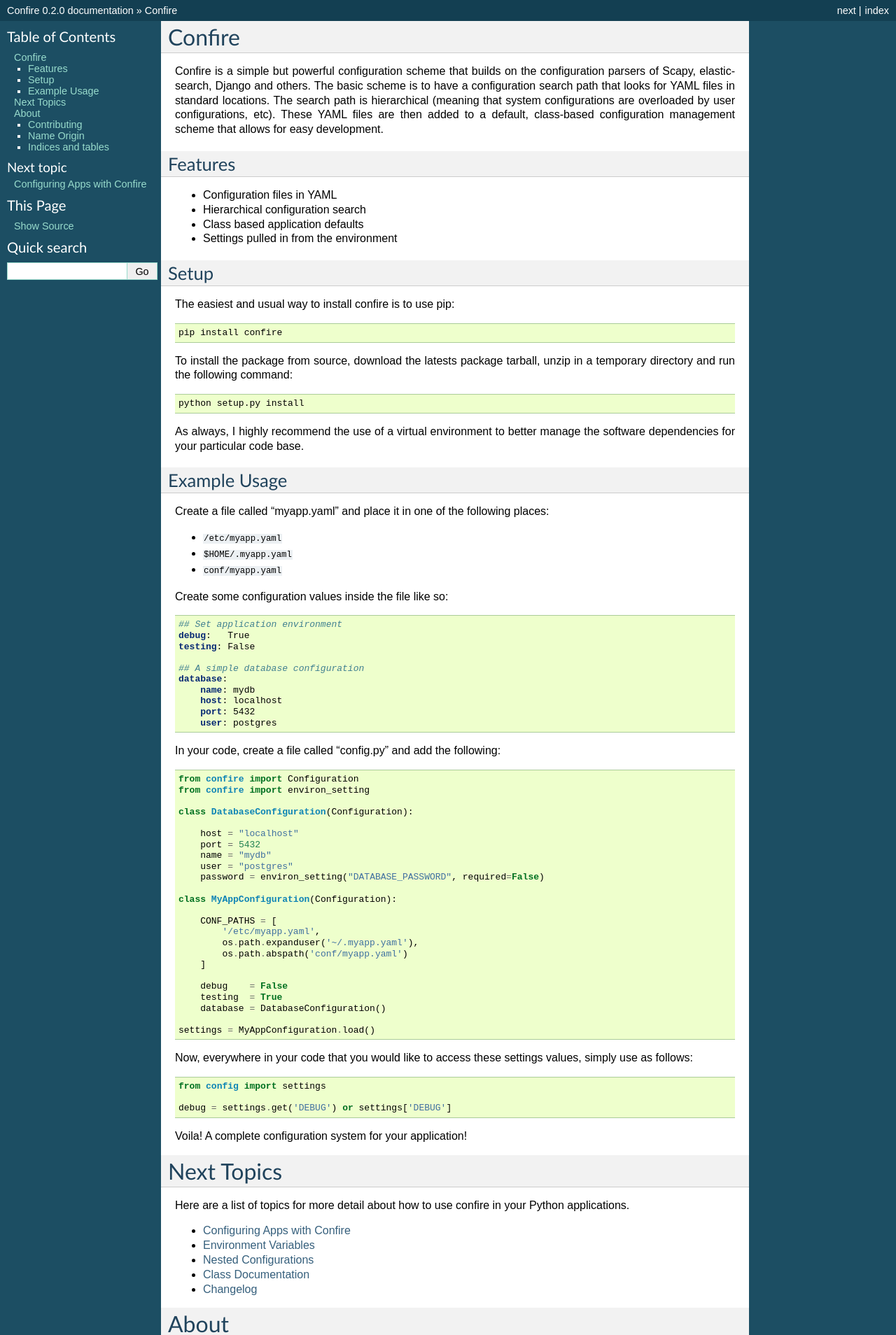
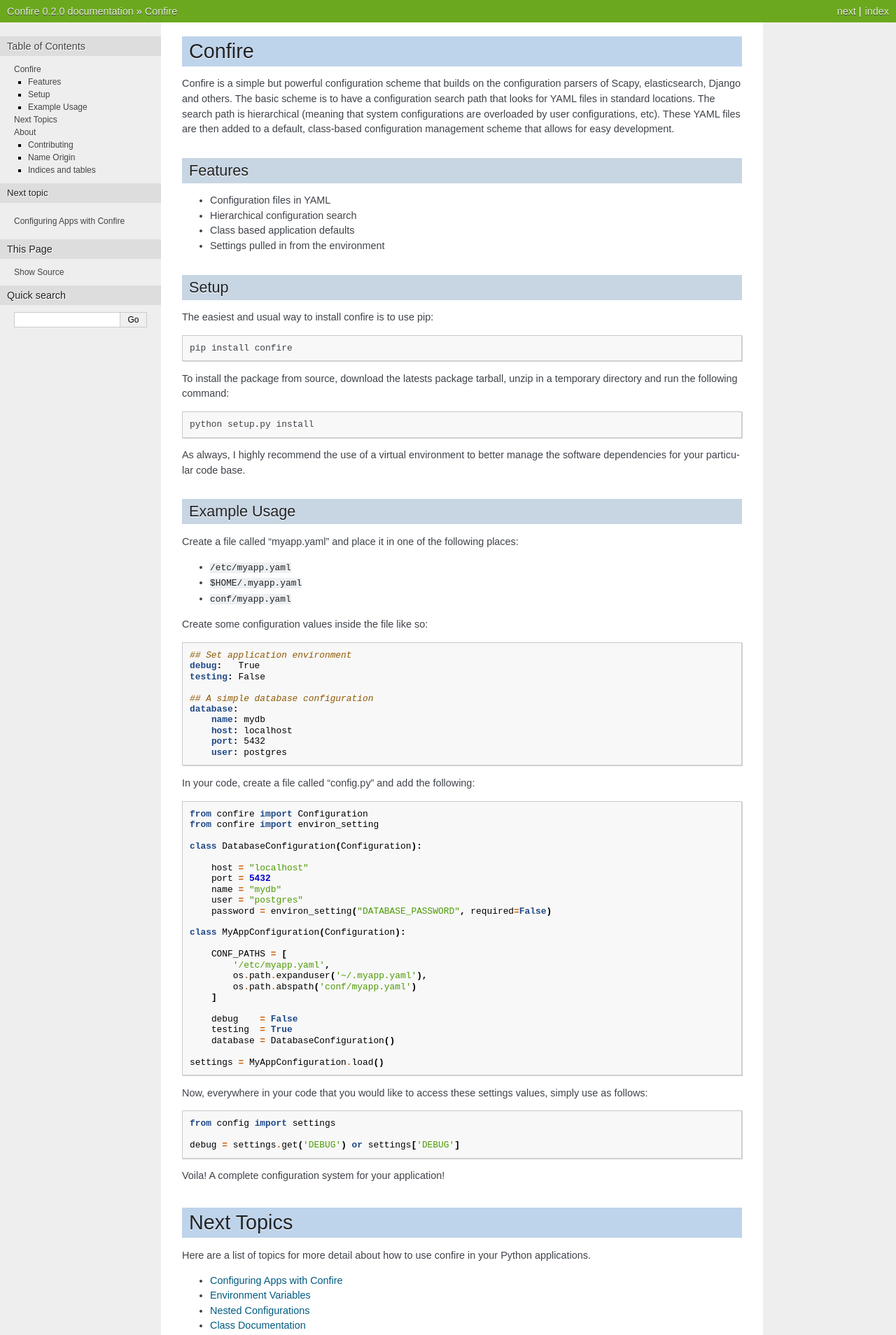
Before and after one commit to bbengfort/confire, a Sphinx documentation site: the page built from docs/index.rst, in a window 1280 px wide. Shown: the top 1908 px of the page at 70% size. Built offline with Sphinx 7.4.7, drawn with Linux system fonts in a browser that asks for light colours; formulas are drawn with MathJax 3.

Commit message:
changed doc theme

```diff
--- a/docs/conf.py
+++ b/docs/conf.py
@@ -81,7 +81,7 @@
 #show_authors = False
 
 # The name of the Pygments (syntax highlighting) style to use.
-pygments_style = 'sphinx'
+pygments_style = 'tango'
 
 # A list of ignored prefixes for module index sorting.
 #modindex_common_prefix = []
@@ -94,7 +94,7 @@
 
 # The theme to use for HTML and HTML Help pages.  See the documentation for
 # a list of builtin themes.
-html_theme = 'default'
+html_theme = 'nature'
 
 # Theme options are theme-specific and customize the look and feel of a theme
 # further.  For a list of options available for each theme, see the
```
